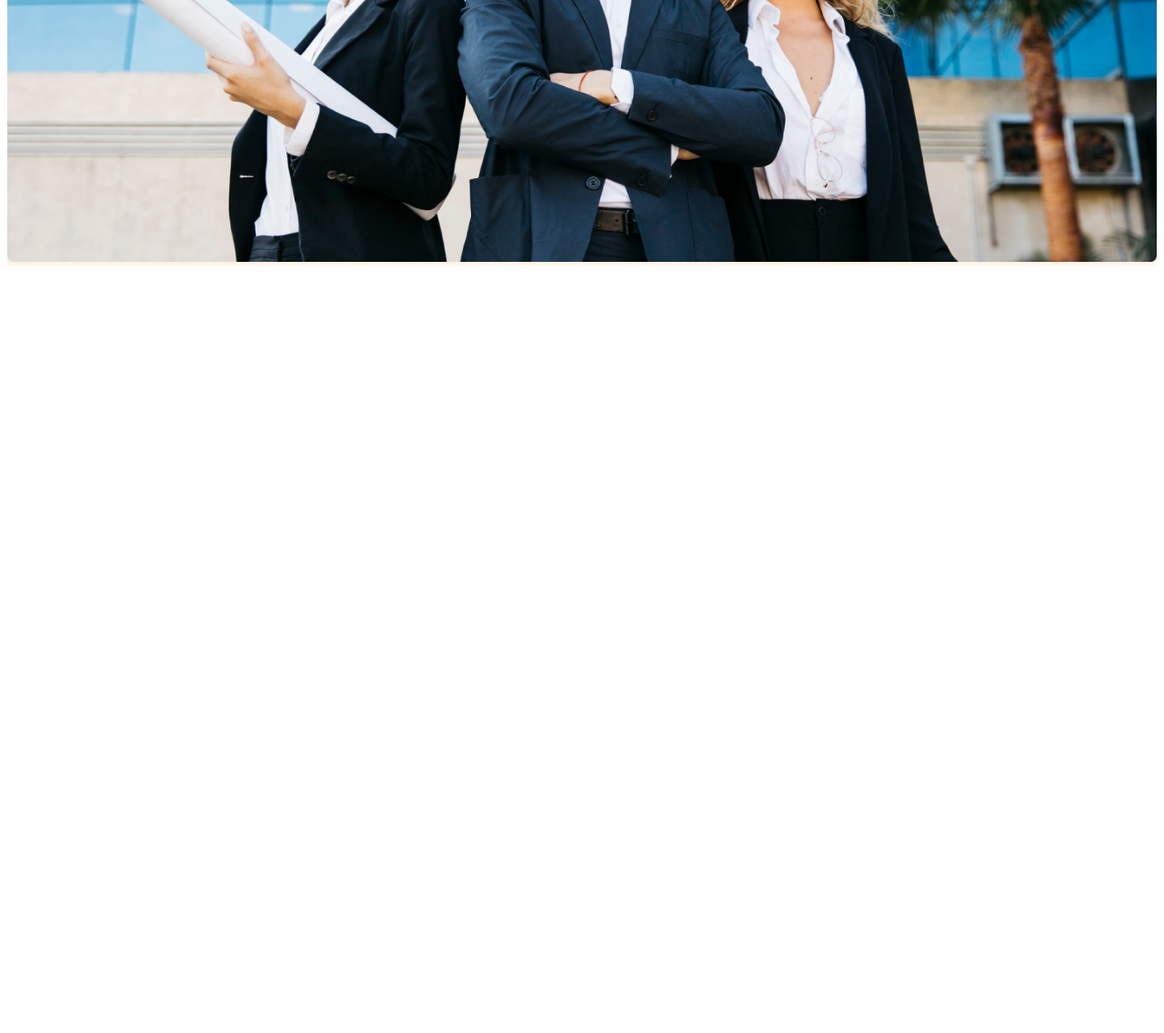
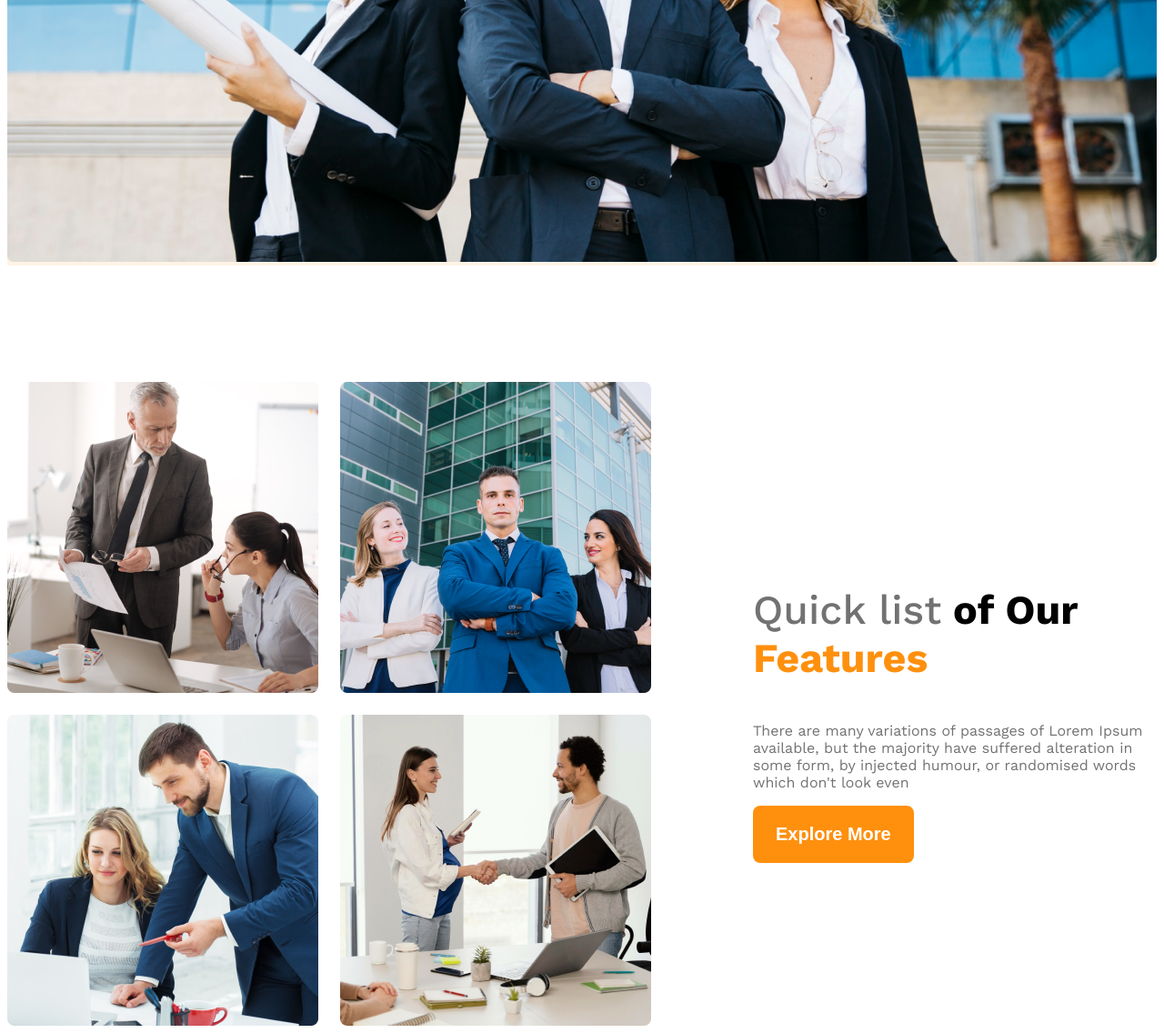
Before and after one commit to Arafat-boss/architect-responsive-website, a plain HTML site: page index.html in a window 1280 px wide. Shown: the part 890-2026 px from the top of the page at 91% size. Before the commit the page ends 1190 px from the top, so only its background shows below. Drawn offline with nearby package versions, Linux system fonts and the light colour scheme.

Commit message:
successfully added a teams section

```diff
--- a/index.html
+++ b/index.html
@@ -29,5 +29,22 @@
         </div>
     </header>
 
+    <main>
+        <!-- team section -->
+       <section class="teams display-flex">
+            <div class="team-img-container display-flex">
+                <img src="images/team1.png" alt="">
+                <img src="images/team2.png" alt="">
+                <img src="images/team3.png" alt="">
+                <img src="images/team4.png" alt="">
+            </div>
+            <div class="our-features">
+                <h3 class="features-title"><span id="quick-list" class="text-light-gray">Quick list</span> <span>of Our</span> <span class="text-color">Features</span></h3>
+                <p class="features-desription text-light-gray">There are many variations of passages of Lorem Ipsum available, but the majority have suffered alteration in some form, by injected humour, or randomised words which don't look even</p>
+                <button class="btn-primary">Explore More</button>
+            </div>
+       </section>
+       <!--features will enjoy -->
+    </main>
 </body>
 </html>
--- a/styles/style.css
+++ b/styles/style.css
@@ -7,6 +7,13 @@
   }
 
   /* shared styles */
+  main{
+    max-width: 1440px;
+    margin: 0 auto;
+  }
+  main > section{
+    margin-top: 8rem;
+  }
   .display-flex{
     display: flex;
   }
@@ -14,6 +21,9 @@
     background: rgba(255, 144, 14, 0.1);
   }
 
+.text-color{
+    color: rgb(255, 144, 14);
+}
   .text-gray{
     color: #424242;
   }
@@ -71,9 +81,48 @@
   .banner-img{
     width: 100%;
   }
+.team-img-container{
+    /* flex-wrap: wrap; */
+    display: grid;
+    grid-template-columns: repeat(2 , 1fr);
+    gap: 24px;
+}
+.teams{
+    align-items: center;
+}
+.our-features{
+    margin-left: 7rem;
+    max-width: 530px;
+}
+.features-title{
+    font-size: 2.8rem;
+}
+#quick-list{
+    font-weight: 500;
+}
+
+
+
   /* responsive media query */
   @media screen and (max-width: 576px) {
-    .navbar, .nav-link{
+    .navbar,
+    .nav-link,
+    .teams{
         flex-direction: column;
     }
+    .team-img-container{
+        grid-template-columns: repeat(1, 1fr);
+    }
+    .our-features{
+        margin: 20px;
+    }
   }
+  /* medium device */
+  @media screen and (min-width: 576px) and (max-width:992px) {
+    .teams{
+        flex-direction: column;
+    }
+    .our-features{
+        margin-left: 50px auto;
+    }
+  }
```
